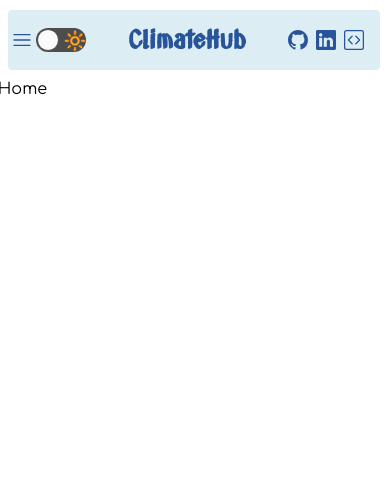
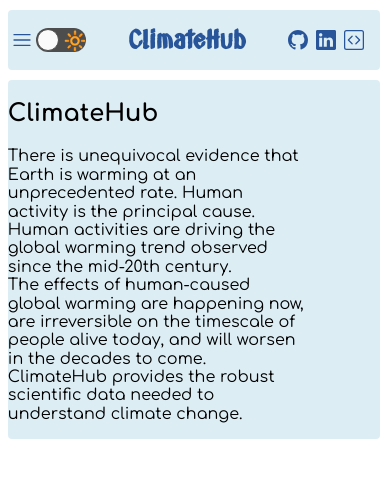
Before and after one commit to flavio-pinto/climate-hub, a React (Vite) app: page / in a window 390 px wide. Shown: the top 478 px of the page. Built offline with nearby package versions, Linux system fonts and the light colour scheme.

Commit message:
[STYLE] Page size responsive

```diff
--- a/src/pages/Home/Home.module.css
+++ b/src/pages/Home/Home.module.css
@@ -0,0 +1,37 @@
+.home {
+  margin: 10px;
+  background-color: var(--bg-col-secondary);
+  border-radius: 4px;
+}
+
+.homeContent {
+  width: 80%;
+  position: relative;
+}
+
+/* .earth {
+  height: 100%;
+  aspect-ratio: 1/1;
+  background: url(https://1.bp.blogspot.com/-UUXaK5GCj-k/UcsKJRMgkVI/AAAAAAAACfM/sePP_H08JTQ/s1600/1.jpg);
+  border-radius: 100%;
+  background-size: cover;
+  animation: spin 60s infinite linear;
+  position: absolute;
+  right: -25%;
+}
+
+@keyframes spin {
+  0% {
+    background-position-x: 0;
+  }
+  100% {
+    background-position-x: 167%;
+  }
+} */
+
+
+@media screen and (min-width: 768px) {
+  .home {
+    height: calc(100% - 90px);
+  }
+}
--- a/src/pages/Home/Home.tsx
+++ b/src/pages/Home/Home.tsx
@@ -1,11 +1,30 @@
-/* import styles from "./Home.module.css" */
+import styles from "./Home.module.css";
 
 /* type Props = {} */
 
 const Home: React.FC = (/* props: Props */) => {
   return (
-    <div className="">Home</div>
-  )
-}
+    <main className={`${styles.home} d-flex align-items-center`}>
+      <div className={`${styles.homeContent}`}>
+        <h2>ClimateHub</h2>
+        <p>
+          There is unequivocal evidence that Earth is warming at an
+          unprecedented rate. Human activity is the principal cause.
+          <br />
+          Human activities are driving the global warming trend observed since
+          the mid-20th century.
+          <br />
+          The effects of human-caused global warming are happening now, are
+          irreversible on the timescale of people alive today, and will worsen
+          in the decades to come.
+          <br />
+          ClimateHub provides the robust scientific data needed to understand
+          climate change.
+        </p>
+      </div>
+      <div className={`${styles.earth}`}></div>
+    </main>
+  );
+};
 
-export default Home
+export default Home;
```
